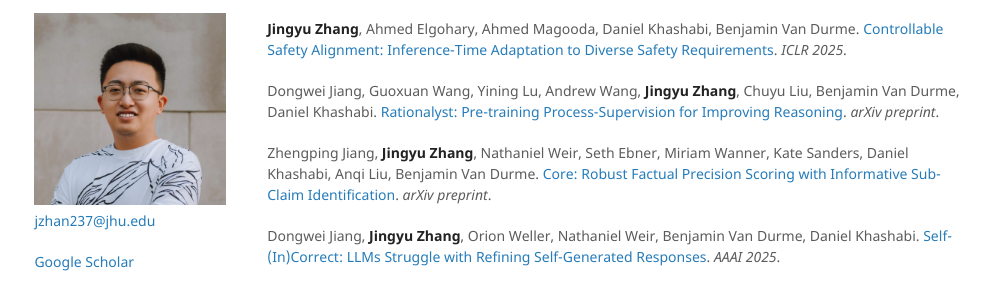
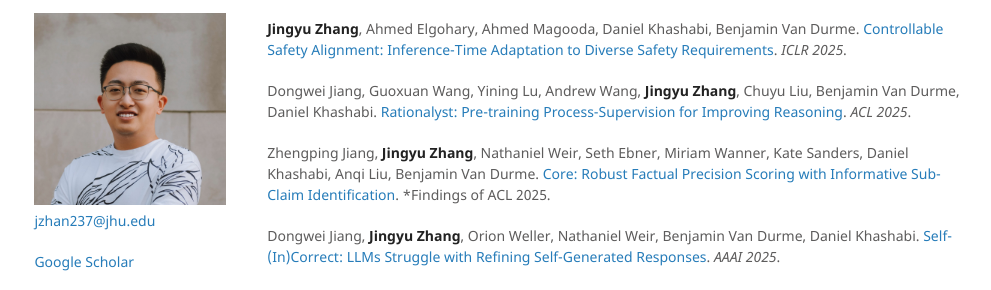
Before and after one commit to jackjyzhang/jackjyzhang.github.io, a Jekyll site: the page built from index.md, in a window 1280 px wide and 900 px high, scrolled down 1380 px. Shown: the part 158-448 px from the top of the window, without its empty margins (140-1131 px from the left). Built offline with Jekyll 4.4.1, drawn with Linux system fonts in a browser that asks for light colours; comment, search, counter and statistics services are not loaded.

Commit message:
update publication

```diff
--- a/index.md
+++ b/index.md
@@ -129,9 +129,9 @@ Abe Bohan Hou, Hongru Du, Yichen Wang, **Jingyu Zhang**, Zixiao Wang, Paul Pu Li
 
 **Jingyu Zhang**, Ahmed Elgohary, Ahmed Magooda, Daniel Khashabi, Benjamin Van Durme. [Controllable Safety Alignment: Inference-Time Adaptation to Diverse Safety Requirements](https://arxiv.org/abs/2410.08968). *ICLR 2025*.
 
-Dongwei Jiang, Guoxuan Wang, Yining Lu, Andrew Wang, **Jingyu Zhang**, Chuyu Liu, Benjamin Van Durme, Daniel Khashabi. [Rationalyst: Pre-training Process-Supervision for Improving Reasoning](https://arxiv.org/abs/2410.01044). *arXiv preprint*.
+Dongwei Jiang, Guoxuan Wang, Yining Lu, Andrew Wang, **Jingyu Zhang**, Chuyu Liu, Benjamin Van Durme, Daniel Khashabi. [Rationalyst: Pre-training Process-Supervision for Improving Reasoning](https://arxiv.org/abs/2410.01044). *ACL 2025*.
 
-Zhengping Jiang, **Jingyu Zhang**, Nathaniel Weir, Seth Ebner, Miriam Wanner, Kate Sanders, Daniel Khashabi, Anqi Liu, Benjamin Van Durme. [Core: Robust Factual Precision Scoring with Informative Sub-Claim Identification](https://arxiv.org/abs/2407.03572). *arXiv preprint*.
+Zhengping Jiang, **Jingyu Zhang**, Nathaniel Weir, Seth Ebner, Miriam Wanner, Kate Sanders, Daniel Khashabi, Anqi Liu, Benjamin Van Durme. [Core: Robust Factual Precision Scoring with Informative Sub-Claim Identification](https://arxiv.org/abs/2407.03572). *Findings of ACL 2025.
 
 Dongwei Jiang, **Jingyu Zhang**, Orion Weller, Nathaniel Weir, Benjamin Van Durme, Daniel Khashabi. [Self-(In)Correct: LLMs Struggle with Refining Self-Generated Responses](https://arxiv.org/abs/2404.04298). *AAAI 2025*.
 
```
